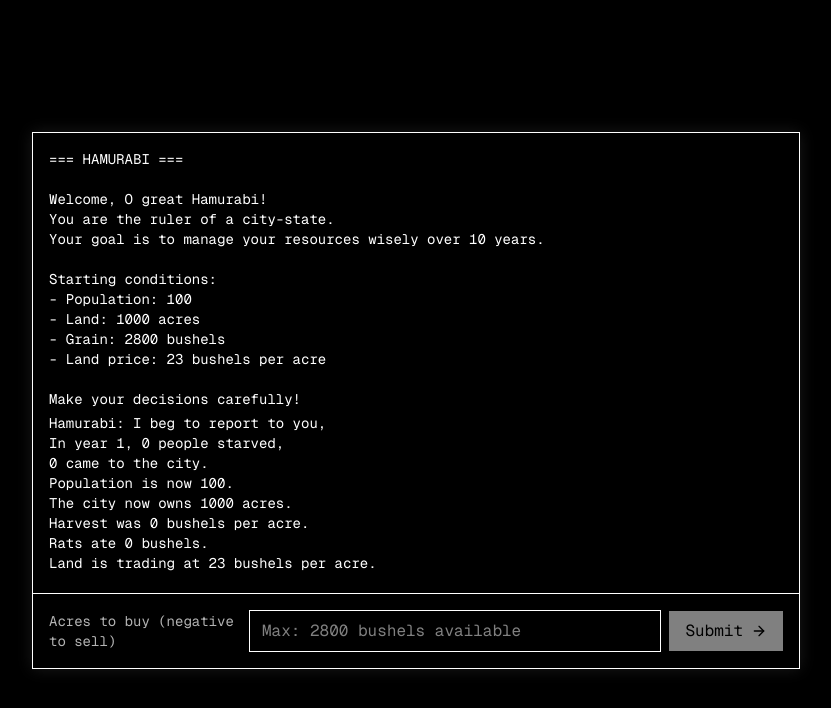
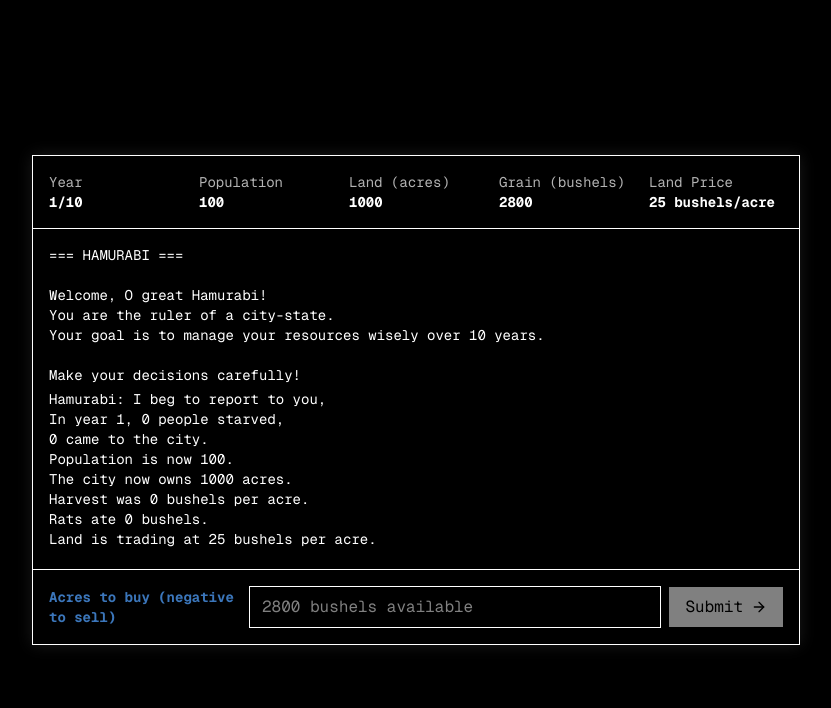
Before and after one commit to matrix6c/hamurabi, a Next.js app: page / in a window 1280 px wide. Shown: the top 708 px of the page, without its empty margins (224-1055 px from the left). Built offline with nearby package versions, Linux system fonts and the light colour scheme.

Commit message:
feat: implement core game UI components and Hamurabi game state management

```diff
--- a/app/components/ActionInput.tsx
+++ b/app/components/ActionInput.tsx
@@ -1,10 +1,10 @@
-'use client';
+"use client";
 
-import { useState } from 'react';
-import { ArrowRight } from 'lucide-react';
+import { useState } from "react";
+import { ArrowRight } from "lucide-react";
 
 interface ActionInputProps {
-  step: 'buy' | 'feed' | 'plant';
+  step: "buy" | "feed" | "plant";
   maxValue: number;
   constraints?: {
     maxAcres?: number;
@@ -22,42 +22,42 @@ export default function ActionInput({
   onSubmit,
   disabled,
 }: ActionInputProps) {
-  const [value, setValue] = useState('');
-  const [error, setError] = useState('');
+  const [value, setValue] = useState("");
+  const [error, setError] = useState("");
 
   const getLabel = () => {
     switch (step) {
-      case 'buy':
-        return 'Acres to buy (negative to sell)';
-      case 'feed':
-        return 'Bushels to feed the population';
-      case 'plant':
-        return 'Acres to plant with seed';
+      case "buy":
+        return "Acres to buy (negative to sell)";
+      case "feed":
+        return "Bushels to feed the population";
+      case "plant":
+        return "Acres to plant with seed";
     }
   };
 
   const getPlaceholder = () => {
     switch (step) {
-      case 'buy':
-        return `Max: ${maxValue} bushels available`;
-      case 'feed':
-        return `Max: ${maxValue} bushels available`;
-      case 'plant':
-        return `Max: ${maxValue} acres available`;
+      case "buy":
+        return `${maxValue} bushels available`;
+      case "feed":
+        return `${maxValue} bushels available`;
+      case "plant":
+        return `${maxValue} acres available`;
     }
   };
 
   const handleSubmit = (e: React.FormEvent) => {
     e.preventDefault();
-    setError('');
+    setError("");
 
     const numValue = parseInt(value);
     if (isNaN(numValue)) {
-      setError('Please enter a valid number');
+      setError("Please enter a valid number");
       return;
     }
 
-    if (step === 'buy') {
+    if (step === "buy") {
       if (numValue > 0) {
         // Buying land - need to check if we have enough grain
         const cost = numValue * constraints?.maxBushels!;
@@ -72,18 +72,18 @@ export default function ActionInput({
           return;
         }
       }
-    } else if (step === 'feed') {
+    } else if (step === "feed") {
       if (numValue < 0) {
-        setError('Cannot feed negative bushels');
+        setError("Cannot feed negative bushels");
         return;
       }
       if (numValue > maxValue) {
         setError(`Not enough grain. Available: ${maxValue}`);
         return;
       }
-    } else if (step === 'plant') {
+    } else if (step === "plant") {
       if (numValue < 0) {
-        setError('Cannot plant negative acres');
+        setError("Cannot plant negative acres");
         return;
       }
       if (numValue > maxValue) {
@@ -92,24 +92,44 @@ export default function ActionInput({
       }
       const bushelsNeeded = Math.ceil(numValue / 2);
       if (bushelsNeeded > constraints?.maxBushels!) {
-        setError(`Not enough grain for seed. Need: ${bushelsNeeded}, Available: ${constraints?.maxBushels}`);
+        setError(
+          `Not enough grain for seed. Need: ${bushelsNeeded}, Available: ${constraints?.maxBushels}`,
+        );
         return;
       }
       const peopleNeeded = Math.ceil(numValue / 10);
       if (peopleNeeded > constraints?.peopleAvailable!) {
-        setError(`Not enough people. Need: ${peopleNeeded}, Available: ${constraints?.peopleAvailable}`);
+        setError(
+          `Not enough people. Need: ${peopleNeeded}, Available: ${constraints?.peopleAvailable}`,
+        );
         return;
       }
     }
 
     onSubmit(numValue);
-    setValue('');
+    setValue("");
+  };
+
+  const getLabelColor = () => {
+    switch (step) {
+      case "buy":
+        return "text-blue-400";
+      case "feed":
+        return "text-amber-400";
+      case "plant":
+        return "text-emerald-400";
+      default:
+        return "text-white/70";
+    }
   };
 
   return (
-    <form onSubmit={handleSubmit} className="border-t border-white p-4 font-mono">
+    <form
+      onSubmit={handleSubmit}
+      className="border-t border-white p-4 font-mono"
+    >
       <div className="flex flex-col gap-2 md:flex-row md:items-center">
-        <label className="text-white/70 text-sm md:w-48">
+        <label className={`${getLabelColor()} text-sm md:w-48 font-bold animate-pulse`}>
           {getLabel()}
         </label>
         <div className="flex-1">
@@ -118,15 +138,13 @@ export default function ActionInput({
             value={value}
             onChange={(e) => {
               setValue(e.target.value);
-              setError('');
+              setError("");
             }}
             placeholder={getPlaceholder()}
             disabled={disabled}
             className="w-full bg-black border border-white px-3 py-2 text-white placeholder-white/50 focus:outline-none focus:ring-2 focus:ring-white disabled:opacity-50"
           />
-          {error && (
-            <div className="mt-1 text-red-400 text-xs">{error}</div>
-          )}
+          {error && <div className="mt-1 text-red-400 text-xs">{error}</div>}
         </div>
         <button
           type="submit"
--- a/app/components/StatsHeader.tsx
+++ b/app/components/StatsHeader.tsx
@@ -1,4 +1,4 @@
-'use client';
+"use client";
 
 interface StatsHeaderProps {
   year: number;
@@ -20,23 +20,25 @@ export default function StatsHeader({
       <div className="grid grid-cols-2 gap-4 text-sm md:grid-cols-5">
         <div>
           <div className="text-white/70">Year</div>
-          <div className="text-white text-lg font-bold">{year}/10</div>
+          <div className="text-white text-md font-bold">{year}/10</div>
         </div>
         <div>
           <div className="text-white/70">Population</div>
-          <div className="text-white text-lg font-bold">{population}</div>
+          <div className="text-white text-md font-bold">{population}</div>
         </div>
         <div>
           <div className="text-white/70">Land (acres)</div>
-          <div className="text-white text-lg font-bold">{land}</div>
+          <div className="text-white text-md font-bold">{land}</div>
         </div>
         <div>
           <div className="text-white/70">Grain (bushels)</div>
-          <div className="text-white text-lg font-bold">{grain}</div>
+          <div className="text-white text-md font-bold">{grain}</div>
         </div>
         <div>
           <div className="text-white/70">Land Price</div>
-          <div className="text-white text-lg font-bold">{landPrice} bushels/acre</div>
+          <div className="text-white text-md font-bold">
+            {landPrice} bushels/acre
+          </div>
         </div>
       </div>
     </div>
--- a/app/components/TerminalLog.tsx
+++ b/app/components/TerminalLog.tsx
@@ -13,11 +13,28 @@ export default function TerminalLog({ messages }: TerminalLogProps) {
     logEndRef.current?.scrollIntoView({ behavior: 'smooth' });
   }, [messages]);
 
+  const parseMessage = (text: string) => {
+    const parts = text.split(/(\[#[a-z]+:[^\]]+\])/g);
+    return parts.map((part, i) => {
+      const match = part.match(/\[#([a-z]+):([^\]]+)\]/);
+      if (match) {
+        const [, color, content] = match;
+        const colorClass = {
+          blue: "text-blue-400 font-bold",
+          amber: "text-amber-400 font-bold",
+          emerald: "text-emerald-400 font-bold",
+        }[color] || "";
+        return <span key={i} className={colorClass}>{content}</span>;
+      }
+      return part;
+    });
+  };
+
   return (
     <div className="flex-1 overflow-y-auto p-4 space-y-1 font-mono text-sm">
       {messages.map((message, index) => (
         <div key={index} className="text-white whitespace-pre-wrap">
-          {message}
+          {parseMessage(message)}
         </div>
       ))}
       <div ref={logEndRef} />
--- a/app/page.tsx
+++ b/app/page.tsx
@@ -1,11 +1,11 @@
-'use client';
+"use client";
 
-import { useState, useEffect } from 'react';
-import TerminalLog from './components/TerminalLog';
-import StatsHeader from './components/StatsHeader';
-import ActionInput from './components/ActionInput';
+import { useState, useEffect } from "react";
+import TerminalLog from "./components/TerminalLog";
+import StatsHeader from "./components/StatsHeader";
+import ActionInput from "./components/ActionInput";
 
-type GameStep = 'buy' | 'feed' | 'plant' | 'processing' | 'gameover';
+type GameStep = "buy" | "feed" | "plant" | "processing" | "gameover";
 
 interface GameState {
   year: number;
@@ -38,7 +38,7 @@ export default function Home() {
     grain: 2800,
     landPrice: 0,
     messages: [],
-    step: 'buy',
+    step: "buy",
     buyAcres: 0,
     feedBushels: 0,
     plantAcres: 0,
@@ -59,25 +59,50 @@ export default function Home() {
     return Math.floor(Math.random() * 10) + 17; // 17-26 bushels per acre
   };
 
+  const initializeGame = () => {
+    const initialPrice = generateLandPrice();
+    const welcomeMessage = `=== HAMURABI ===\n\nWelcome, O great Hamurabi!\nYou are the ruler of a city-state.\nYour goal is to manage your resources wisely over 10 years.\n\nMake your decisions carefully!\n`;
+    const firstYearReport = `Hamurabi: I beg to report to you,\nIn year 1, 0 people starved,\n0 came to the city.\nPopulation is now 100.\nThe city now owns 1000 acres.\nHarvest was 0 bushels per acre.\nRats ate 0 bushels.\nLand is trading at ${initialPrice} bushels per acre.`;
+
+    setGameState({
+      year: 1,
+      population: 100,
+      land: 1000,
+      grain: 2800,
+      landPrice: initialPrice,
+      messages: [welcomeMessage, firstYearReport],
+      step: "buy",
+      buyAcres: 0,
+      feedBushels: 0,
+      plantAcres: 0,
+      startingPopulation: 100,
+      originalStartingPopulation: 100,
+      totalDeaths: 0,
+      previousYearResults: null,
+    });
+  };
+
   const startNewYear = () => {
     const newLandPrice = generateLandPrice();
-    let stewardReport = '';
+    let stewardReport = "";
 
     if (gameState.previousYearResults) {
       const results = gameState.previousYearResults;
-      stewardReport = `Hamurabi: I beg to report to you,\nIn year ${gameState.year}, ${results.starvationDeaths} people starved,\n${results.newPeople} came to the city.\nPopulation is now ${gameState.population}.\nThe city now owns ${gameState.land} acres.\nHarvest was ${results.harvestYield} bushels per acre.\nRats ate ${results.ratsAte} bushels.\nLand is trading at ${newLandPrice} bushels per acre.`;
+      stewardReport = `\nHamurabi: I beg to report to you,\nIn year ${gameState.year}, ${results.starvationDeaths} people starved,\n${results.newPeople} came to the city.\nPopulation is now ${gameState.population}.\nThe city now owns ${gameState.land} acres.\nHarvest was ${results.harvestYield} bushels per acre.\nRats ate ${results.ratsAte} bushels.\nLand is trading at ${newLandPrice} bushels per acre.`;
     }
 
     setGameState((prev) => ({
       ...prev,
       year: prev.year + 1,
       landPrice: newLandPrice,
-      step: 'buy',
+      step: "buy",
       buyAcres: 0,
       feedBushels: 0,
       plantAcres: 0,
       startingPopulation: prev.population,
-      messages: stewardReport ? [...prev.messages, stewardReport] : prev.messages,
+      messages: stewardReport
+        ? [...prev.messages, stewardReport]
+        : prev.messages,
       previousYearResults: null,
     }));
   };
@@ -92,10 +117,10 @@ export default function Home() {
       buyAcres: acres,
       grain: newGrain,
       land: newLand,
-      step: 'feed',
+      step: "feed",
       messages: [
         ...prev.messages,
-        `You ${acres >= 0 ? 'bought' : 'sold'} ${Math.abs(acres)} acres ${acres >= 0 ? 'for' : 'and received'} ${Math.abs(cost)} bushels.`,
+        `\n/ ******************************************* /\n> You ${acres >= 0 ? "bought" : "sold"} [#blue:${Math.abs(acres)}] acres ${acres >= 0 ? "for" : "and received"} [#blue:${Math.abs(cost)}] bushels.`,
       ],
     }));
   };
@@ -105,10 +130,10 @@ export default function Home() {
       ...prev,
       feedBushels: bushels,
       grain: prev.grain - bushels,
-      step: 'plant',
+      step: "plant",
       messages: [
         ...prev.messages,
-        `You fed the population ${bushels} bushels.`,
+        `> You fed the population [#amber:${bushels}] bushels.`,
       ],
     }));
   };
@@ -119,10 +144,10 @@ export default function Home() {
       ...prev,
       plantAcres: acres,
       grain: prev.grain - bushelsNeeded,
-      step: 'processing',
+      step: "processing",
       messages: [
         ...prev.messages,
-        `You planted ${acres} acres with ${bushelsNeeded} bushels of seed.`,
+        `> You planted [#emerald:${acres}] acres with [#emerald:${bushelsNeeded}] bushels of seed. \n/ ******************************************* /`,
       ],
     }));
   };
@@ -138,46 +163,50 @@ export default function Home() {
       const messages: string[] = [];
 
       // Calculate harvest FIRST (before rats)
-      if (prev.plantAcres > 0) {
-        harvestYield = Math.floor(Math.random() * 5) + 1; // 1-5 bushels per acre
-        const harvest = prev.plantAcres * harvestYield;
-        newGrain += harvest;
-        messages.push(`\nHarvest: ${harvestYield} bushels per acre. Total: ${harvest} bushels.`);
-      }
+      // if (prev.plantAcres > 0) {
+      //   harvestYield = Math.floor(Math.random() * 5) + 1; // 1-5 bushels per acre
+      //   const harvest = prev.plantAcres * harvestYield;
+      //   newGrain += harvest;
+      //   messages.push(`\nHarvest: ${harvestYield} bushels per acre. Total: ${harvest} bushels.`);
+      // }
 
       // Rats (10-30% chance to eat 10-20% of stored grain)
       const ratChance = Math.random();
-      if (ratChance <= 0.30) {
-        const percentEaten = (Math.random() * 0.1 + 0.1); // 10-20%
+      if (ratChance <= 0.3) {
+        const percentEaten = Math.random() * 0.1 + 0.1; // 10-20%
         ratsAte = Math.floor(newGrain * percentEaten);
         newGrain -= ratsAte;
-        messages.push(`Rats ate ${ratsAte} bushels (${(percentEaten * 100).toFixed(1)}% of your grain).`);
+        messages.push(
+          `Rats ate ${ratsAte} bushels (${(percentEaten * 100).toFixed(1)}% of your grain).`,
+        );
       }
 
-      // Calculate starvation
-      const peopleFed = Math.floor(prev.feedBushels / 20);
-      if (peopleFed < prev.population) {
-        starvationDeaths = prev.population - peopleFed;
-        newPopulation = prev.population - starvationDeaths;
-        const deathPercentage = (starvationDeaths / prev.population) * 100;
+      // // Calculate starvation
+      // const peopleFed = Math.floor(prev.feedBushels / 20);
+      // if (peopleFed < prev.population) {
+      //   starvationDeaths = prev.population - peopleFed;
+      //   newPopulation = prev.population - starvationDeaths;
+      //   const deathPercentage = (starvationDeaths / prev.population) * 100;
 
-        messages.push(`\n${starvationDeaths} people died of starvation.`);
+      //   messages.push(`${starvationDeaths} people died of starvation.`);
 
-        if (deathPercentage > 45) {
-          messages.push(`\nYou have been impeached and thrown out of office!`);
-          messages.push(`You starved ${deathPercentage.toFixed(1)}% of the population in one year.`);
-          return {
-            ...prev,
-            population: newPopulation,
-            messages: [...prev.messages, ...messages],
-            step: 'gameover',
-            totalDeaths: prev.totalDeaths + starvationDeaths,
-            previousYearResults: null,
-          };
-        }
-      } else {
-        messages.push(`\nEveryone was fed.`);
-      }
+      //   if (deathPercentage > 45) {
+      //     messages.push(`\nYou have been impeached and thrown out of office!`);
+      //     messages.push(
+      //       `You starved ${deathPercentage.toFixed(1)}% of the population in one year.`,
+      //     );
+      //     return {
+      //       ...prev,
+      //       population: newPopulation,
+      //       messages: [...prev.messages, ...messages],
+      //       step: "gameover",
+      //       totalDeaths: prev.totalDeaths + starvationDeaths,
+      //       previousYearResults: null,
+      //     };
+      //   }
+      // } else {
+      //   messages.push(`\n> Everyone was fed.`);
+      // }
 
       // Plague (15% chance) - happens after starvation
       const plagueChance = Math.random();
@@ -198,17 +227,21 @@ export default function Home() {
       if (prev.year >= 10) {
         const landPerPerson = prev.land / newPopulation;
         const finalPopulation = newPopulation;
-        const survivalRate = ((prev.originalStartingPopulation - (prev.totalDeaths + totalDeathsThisYear)) / prev.originalStartingPopulation) * 100;
+        const survivalRate =
+          ((prev.originalStartingPopulation -
+            (prev.totalDeaths + totalDeathsThisYear)) /
+            prev.originalStartingPopulation) *
+          100;
 
-        let rating = '';
+        let rating = "";
         if (landPerPerson >= 10 && survivalRate >= 90) {
-          rating = 'EXCELLENT';
+          rating = "EXCELLENT";
         } else if (landPerPerson >= 7 && survivalRate >= 75) {
-          rating = 'GOOD';
+          rating = "GOOD";
         } else if (landPerPerson >= 5 && survivalRate >= 60) {
-          rating = 'FAIR';
+          rating = "FAIR";
         } else {
-          rating = 'POOR';
+          rating = "POOR";
         }
 
         messages.push(`\n=== GAME OVER ===`);
@@ -222,7 +255,7 @@ export default function Home() {
           population: newPopulation,
           grain: newGrain,
           messages: [...prev.messages, ...messages],
-          step: 'gameover',
+          step: "gameover",
           totalDeaths: prev.totalDeaths + totalDeathsThisYear,
           previousYearResults: null,
         };
@@ -234,7 +267,7 @@ export default function Home() {
         population: newPopulation,
         grain: newGrain,
         messages: [...prev.messages, ...messages],
-        step: 'buy',
+        step: "buy",
         totalDeaths: prev.totalDeaths + totalDeathsThisYear,
         previousYearResults: {
           starvationDeaths,
@@ -249,20 +282,12 @@ export default function Home() {
 
   useEffect(() => {
     if (gameState.year === 0) {
-      const initialPrice = generateLandPrice();
-      const welcomeMessage = `=== HAMURABI ===\n\nWelcome, O great Hamurabi!\nYou are the ruler of a city-state.\nYour goal is to manage your resources wisely over 10 years.\n\nStarting conditions:\n- Population: ${gameState.population}\n- Land: ${gameState.land} acres\n- Grain: ${gameState.grain} bushels\n- Land price: ${initialPrice} bushels per acre\n\nMake your decisions carefully!\n`;
-      const firstYearReport = `Hamurabi: I beg to report to you,\nIn year 1, 0 people starved,\n0 came to the city.\nPopulation is now ${gameState.population}.\nThe city now owns ${gameState.land} acres.\nHarvest was 0 bushels per acre.\nRats ate 0 bushels.\nLand is trading at ${initialPrice} bushels per acre.`;
-      setGameState((prev) => ({
-        ...prev,
-        year: 1,
-        landPrice: initialPrice,
-        messages: [welcomeMessage, firstYearReport],
-      }));
+      initializeGame();
     }
-  }, []);
+  }, [gameState.year]);
 
   useEffect(() => {
-    if (gameState.step === 'processing') {
+    if (gameState.step === "processing") {
       const timer = setTimeout(() => {
         processYearEnd();
       }, 500);
@@ -270,7 +295,11 @@ export default function Home() {
     }
 
     // After processing, if we have previous year results and haven't finished 10 years, show steward report and start new year
-    if (gameState.step === 'buy' && gameState.previousYearResults && gameState.year <= 10) {
+    if (
+      gameState.step === "buy" &&
+      gameState.previousYearResults &&
+      gameState.year <= 10
+    ) {
       const timer = setTimeout(() => {
         startNewYear();
       }, 1000);
@@ -298,27 +327,12 @@ export default function Home() {
   };
 
   const renderInput = () => {
-    if (gameState.step === 'gameover') {
+    if (gameState.step === "gameover") {
       return (
         <div className="border-t border-white p-4 font-mono text-center">
           <button
             onClick={() => {
-              setGameState({
-                year: 0,
-                population: 100,
-                land: 1000,
-                grain: 2800,
-                landPrice: 0,
-                messages: [],
-                step: 'buy',
-                buyAcres: 0,
-                feedBushels: 0,
-                plantAcres: 0,
-                startingPopulation: 100,
-                originalStartingPopulation: 100,
-                totalDeaths: 0,
-                previousYearResults: null,
-              });
+              initializeGame();
             }}
             className="bg-white text-black px-6 py-3 hover:bg-white/90 transition-colors"
           >
@@ -328,7 +342,7 @@ export default function Home() {
       );
     }
 
-    if (gameState.step === 'processing') {
+    if (gameState.step === "processing") {
       return (
         <div className="border-t border-white p-4 font-mono text-center text-white/70">
           Processing year end...
@@ -336,7 +350,7 @@ export default function Home() {
       );
     }
 
-    if (gameState.step === 'buy') {
+    if (gameState.step === "buy") {
       return (
         <ActionInput
           step="buy"
@@ -350,7 +364,7 @@ export default function Home() {
       );
     }
 
-    if (gameState.step === 'feed') {
+    if (gameState.step === "feed") {
       return (
         <ActionInput
           step="feed"
@@ -360,7 +374,7 @@ export default function Home() {
       );
     }
 
-    if (gameState.step === 'plant') {
+    if (gameState.step === "plant") {
       return (
         <ActionInput
           step="plant"
@@ -380,13 +394,13 @@ export default function Home() {
   return (
     <div className="min-h-screen bg-black flex items-center justify-center p-0 md:p-4">
       <div className="w-full h-screen md:w-full md:max-w-3xl md:h-auto md:max-h-[90vh] bg-black border border-white shadow-[0_0_15px_rgba(255,255,255,0.1)] flex flex-col font-mono">
-        {/* <StatsHeader
+        <StatsHeader
           year={gameState.year}
           population={gameState.population}
           land={gameState.land}
           grain={gameState.grain}
           landPrice={gameState.landPrice}
-        /> */}
+        />
         <TerminalLog messages={gameState.messages} />
         {renderInput()}
       </div>
```
